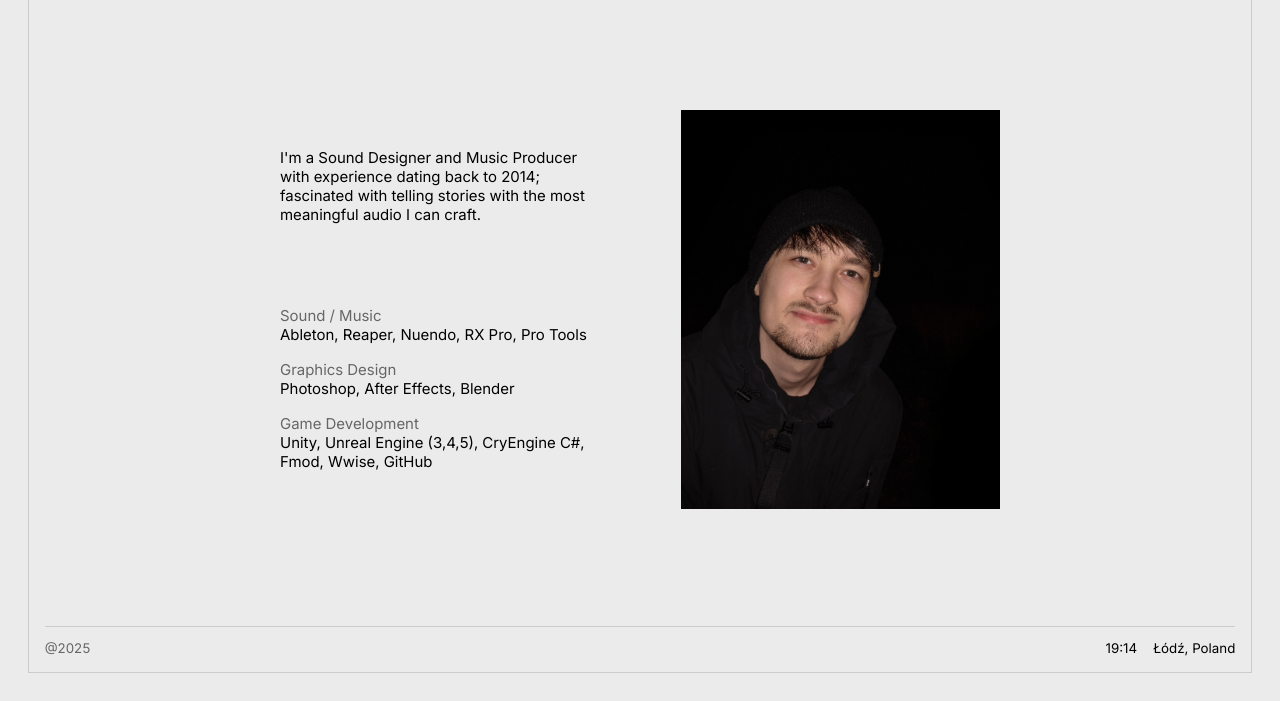
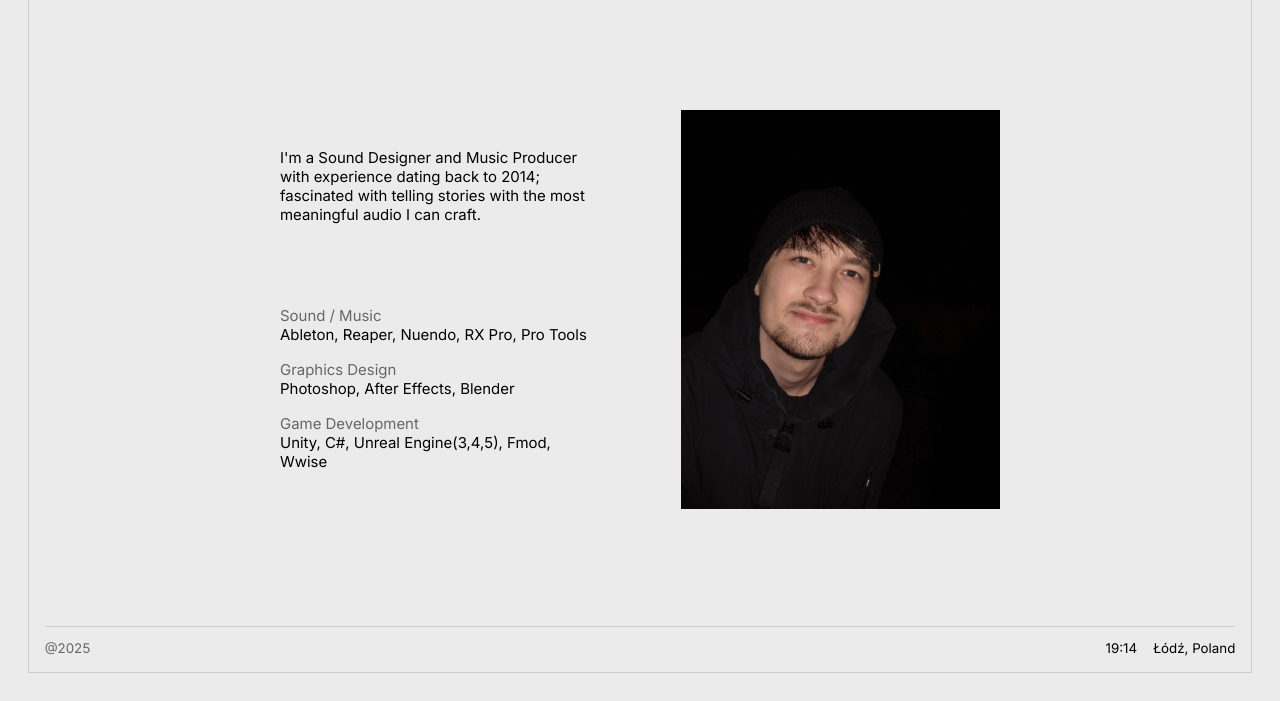
Before and after one commit to iamceptre/ceptresound, an Astro site: page / in a window 1280 px wide. Shown: the part 99-800 px from the top of the page. Built offline with nearby package versions, Linux system fonts and the light colour scheme; Astro itself is replaced by a stand-in of ours.

Commit message:
Update Astro, Update index.astro

```diff
--- a/package.json
+++ b/package.json
@@ -11,10 +11,10 @@
   },
   "dependencies": {
     "@astrojs/check": "^0.9.4",
-    "@astrojs/react": "^3.6.3",
+    "@astrojs/react": "^4.2.0",
     "@types/react": "^18.3.12",
     "@types/react-dom": "^18.3.1",
-    "astro": "^4.16.13",
+    "astro": "^5.1.10",
     "image-size": "^1.2.0",
     "react": "^18.3.1",
     "react-dom": "^18.3.1",
--- a/src/pages/index.astro
+++ b/src/pages/index.astro
@@ -29,7 +29,7 @@ import hero from '../../public/hero.jpg'
 						</div>
 						<div>
 							<div class="category">Game Development</div>
-							<span>Unity, Unreal Engine (3,4,5), CryEngine C#, Fmod, Wwise, GitHub</span>
+							<span>Unity, C#, Unreal Engine(3,4,5), Fmod, Wwise</span>
 						</div>
 					</section>
 				</div>
```
Also changed, not shown: 2 other files.
